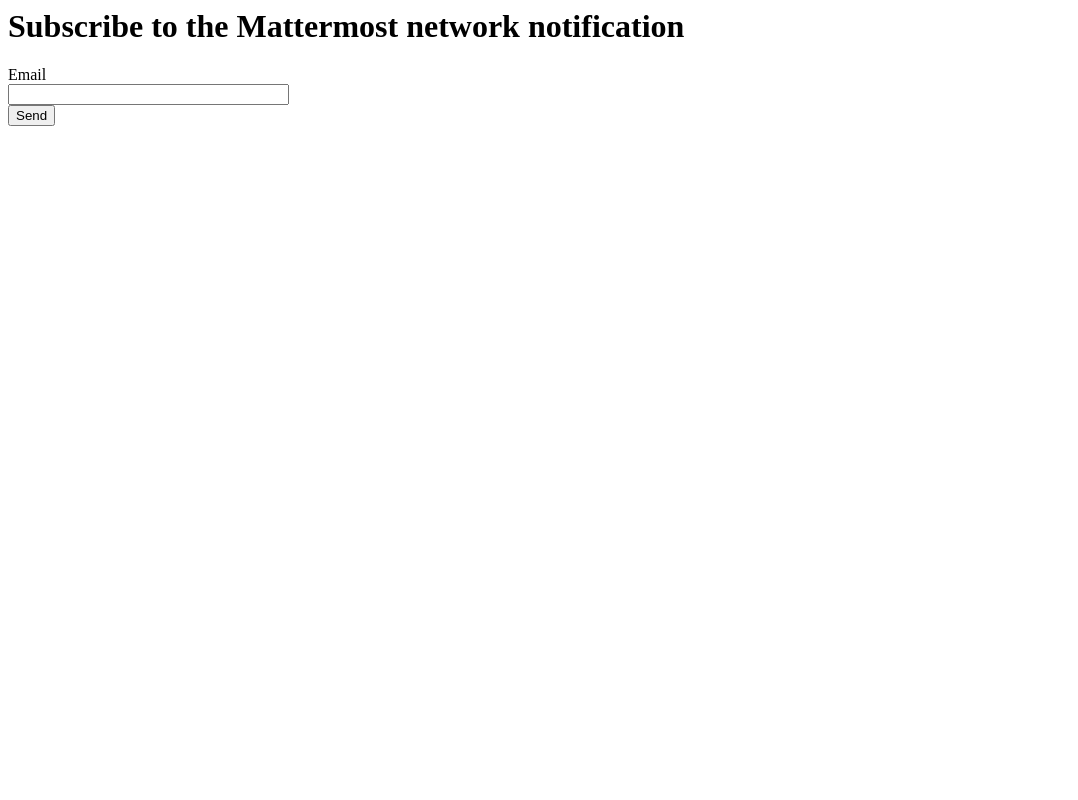
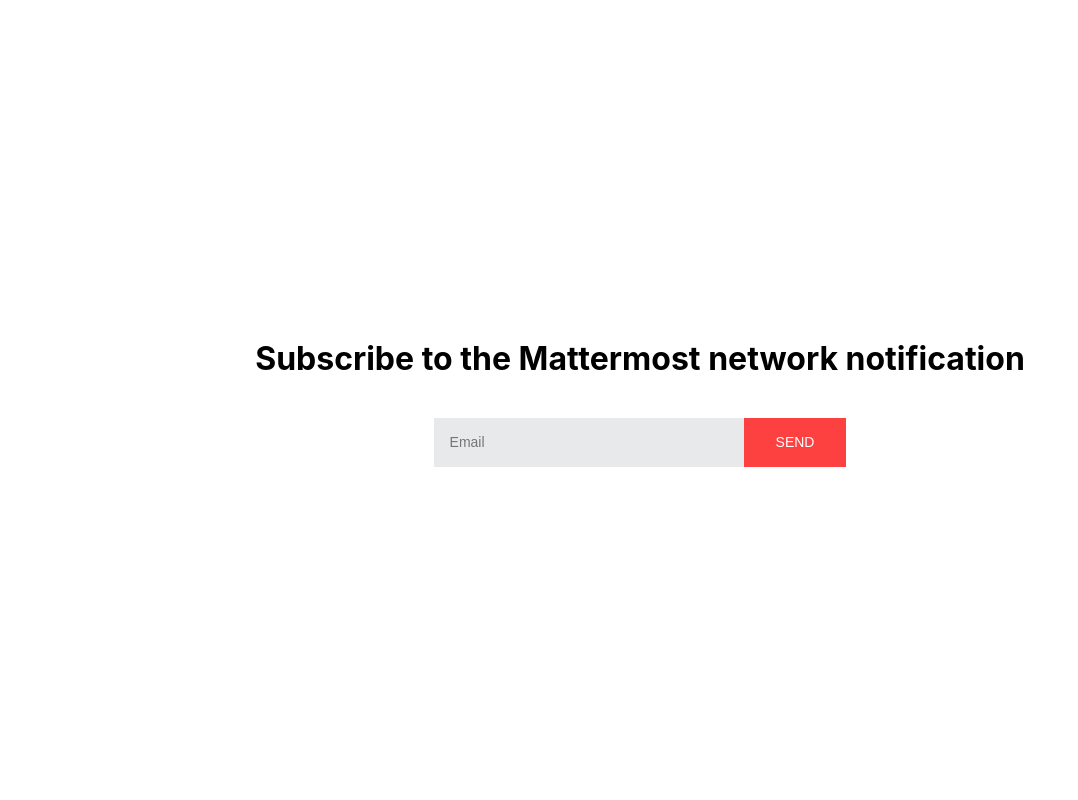
Before and after one commit to krystian15/AddressMacNetworkWatcher, a Flask app: template templates/index.html in a window 1280 px wide. Shown: the whole page, without its empty margins (0-1078 px from the left). Run offline with Flask 2, Linux system fonts and the light colour scheme; the template is opened without the code that fills it: values that come from a table or form of the project are taken from there, others are empty.

Commit message:
Added basic styles for forms

```diff
--- a/forms/mac_form.py
+++ b/forms/mac_form.py
@@ -4,5 +4,5 @@
 
 
 class EmailForm(FlaskForm):
-    email = StringField('Email', validators=[DataRequired()])
+    email = StringField('Email', validators=[DataRequired()], render_kw={"placeholder": "Email"})
     submit = SubmitField('Send')
--- /dev/null
+++ b/static/css/style.css
@@ -0,0 +1,41 @@
+html {
+    font-family: -system-ui,-apple-system,BlinkMacSystemFont,segoe ui,Roboto,Helvetica,Arial,sans-serif,apple color emoji,segoe ui emoji,segoe ui symbol,Inter,Helvetica,Arial,sans-serif;
+}
+.form-wrapper {
+    display: flex;
+    align-items: center;
+    justify-content: center;
+    flex-direction: column;
+    height: 100%;
+}
+
+.form-wrapper .page-title {
+    margin-bottom: 40px;
+    text-align: center;
+}
+
+.form-wrapper form {
+    display: flex;
+}
+
+.form-wrapper input[type="text"],
+.form-wrapper input[type="submit"] {
+    border: none;
+    font-size: 14px;
+    padding: 16px;
+    line-height: 1.2;
+}
+
+.form-wrapper input[type="text"] {
+    border: none;
+    background: #e8e9eb;
+    width: 100%;
+}
+
+.form-wrapper input[type="submit"] {
+    padding: 16px 32px;
+    background: #fd4040;
+    color: white;
+    cursor: pointer;
+    text-transform: uppercase;
+}
--- a/templates/index.html
+++ b/templates/index.html
@@ -1,22 +1,24 @@
 <html lang="en">
     <head>
         <title>Mattermost network notification</title>
+        <link rel="stylesheet" href="{{ url_for('static', filename='css/style.css') }}">
     </head>
     <body>
     {% block content %}
+        <div class="form-wrapper">
             {% if hide_form %}
-            <h1>Subscribe to the Mattermost network notification</h1>
+                <h1 class="page-title">Subscribe to the Mattermost network notification</h1>
                 <form method="post" novalidate>
                     {{ form.hidden_tag() }}
                     <div>
-                    {{ form.email.label }}<br>
                         {{ form.email(size=32) }}
                     </div>
                     <div>{{ form.submit() }}</div>
                 </form>
             {% else %}
-             <h1>You are already subscribe</h1>
+                <h1 class="page-title">You are already subscribe!</h1>
             {% endif %}
+         </div>
     {% endblock %}
     </body>
 </html>
```
Also changed, not shown: templates/thank-you.html (+6 -7 lines). Lines whose indentation alone changed are shown as unchanged.
